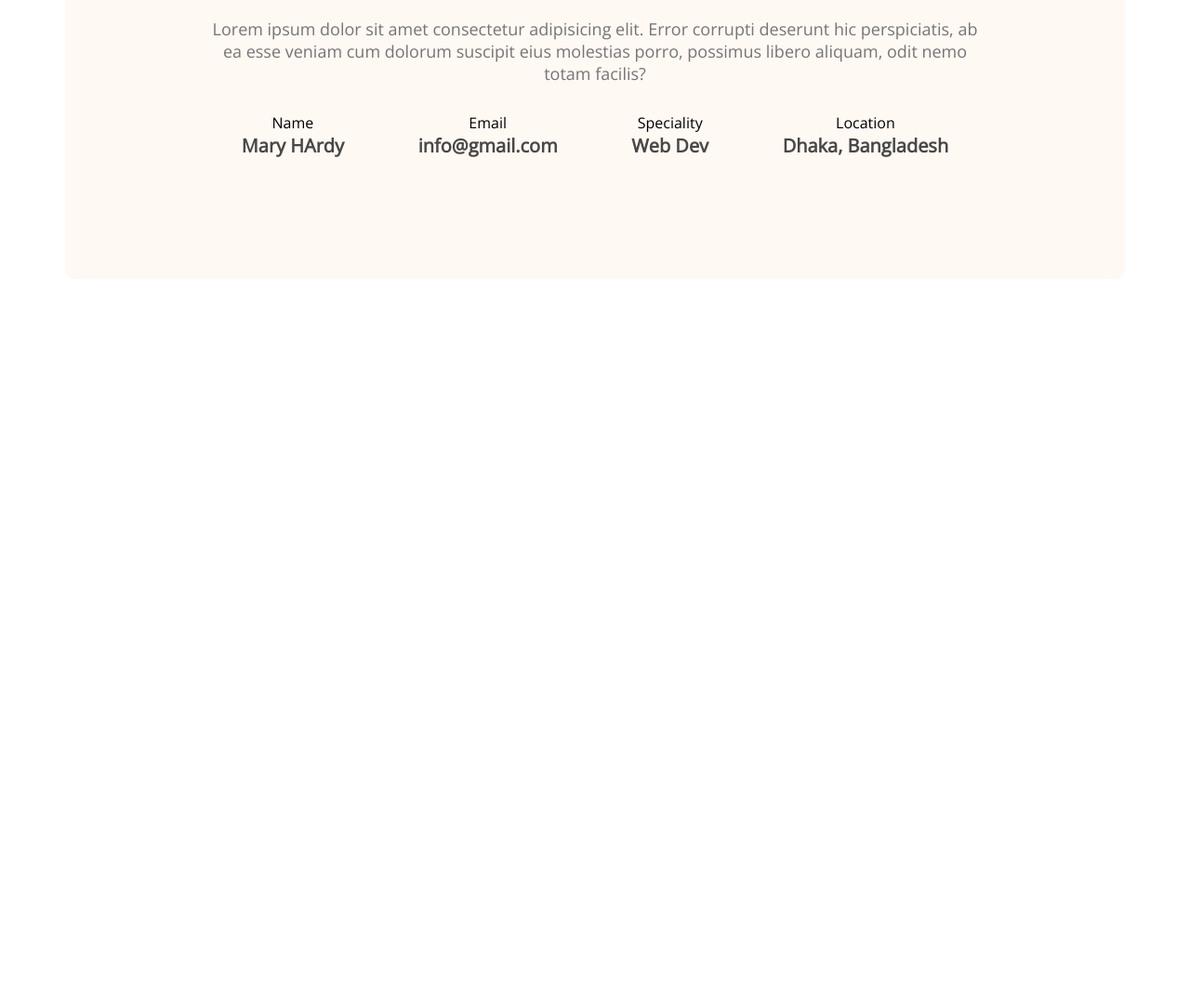
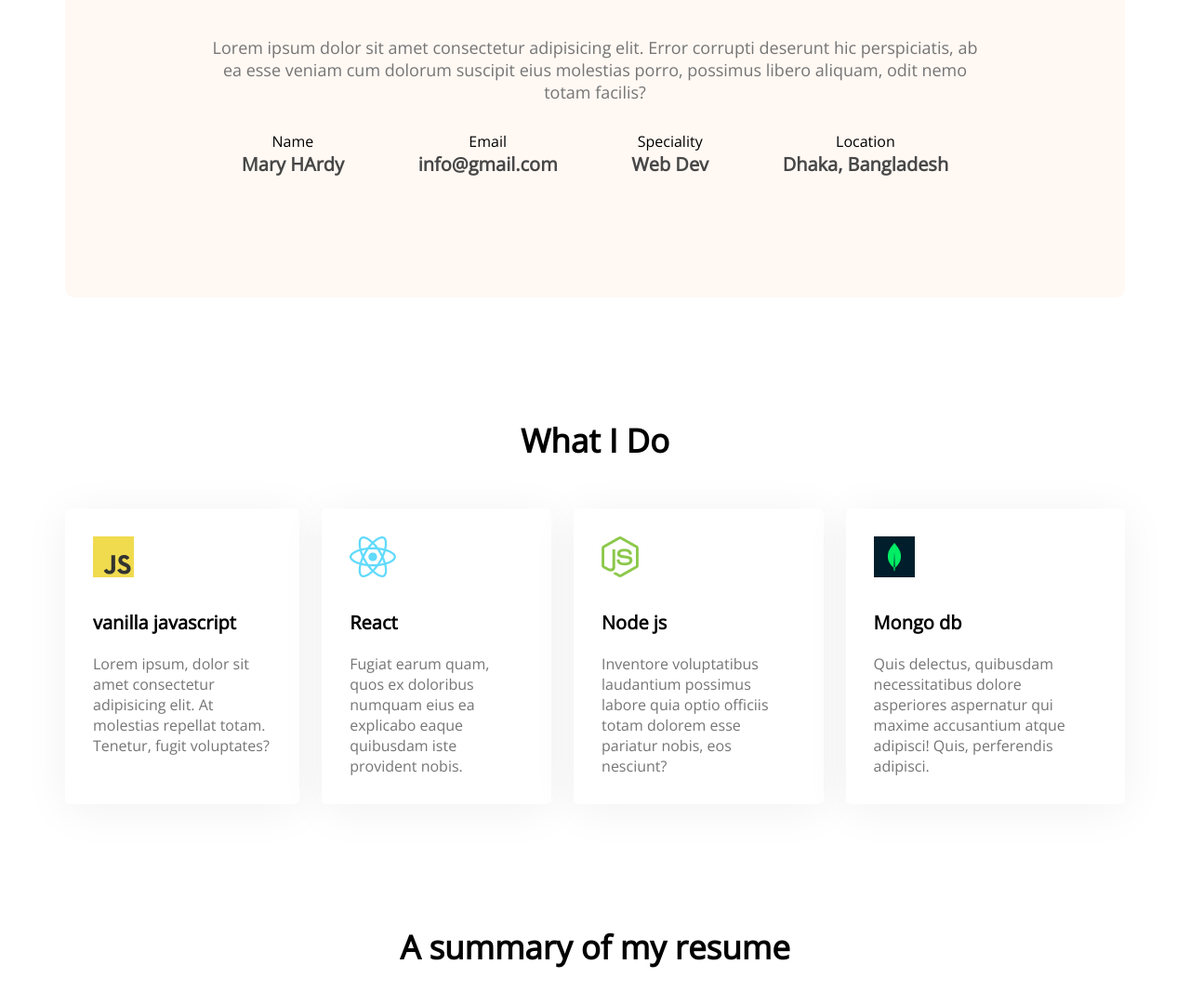
Before and after one commit to Shahriar090/Developer-portfolio, a plain HTML site: page index.html in a window 1280 px wide. Shown: the part 1158-2238 px from the top of the page at 93% size. Before the commit the page ends 1458 px from the top, so only its background shows below. Drawn offline with nearby package versions, Linux system fonts and the light colour scheme.

Commit message:
added skills content

```diff
--- a/index.html
+++ b/index.html
@@ -55,6 +55,47 @@
 
 </div>
 </section>
+<!-- what i do section -->
+<section class="what-i-do">
+    <h3 class="section-title">What I Do</h3>
+    <!-- .skills-container>.skill*4>img+p.skill-title+p.skill-description>lorem15 -->
+    <div class="skills-container">
+        <div class="skill">
+            <img src="images/icons/js.png" alt="">
+            <p class="skill-title">vanilla javascript</p>
+            <p class="skill-description">Lorem ipsum, dolor sit amet consectetur adipisicing elit. At molestias repellat totam. Tenetur, fugit voluptates?</p>
+        </div>
+        <div class="skill">
+            <img src="images/icons/react.png" alt="">
+            <p class="skill-title">React</p>
+            <p class="skill-description">Fugiat earum quam, quos ex doloribus numquam eius ea explicabo eaque quibusdam iste provident nobis.</p>
+        </div>
+        <div class="skill">
+            <img src="images/icons/nodejs.png" alt="">
+            <p class="skill-title">Node js</p>
+            <p class="skill-description">Inventore voluptatibus laudantium possimus labore quia optio officiis totam dolorem esse pariatur nobis, eos nesciunt?</p>
+        </div>
+        <div class="skill">
+            <img src="images/icons/mongo.png" alt="">
+            <p class="skill-title">Mongo db</p>
+            <p class="skill-description">Quis delectus, quibusdam necessitatibus dolore asperiores aspernatur qui maxime accusantium atque adipisci! Quis, perferendis adipisci.</p>
+        </div>
+    </div>
+
+</section>
+<!-- Resume Section -->
+<section calss="resume">
+    <h3 class="section-title">A summary of my resume</h3>
+    <div class="resume-content">
+        <div>
+
+
+        </div>
+
+
+    </div>
+
+</section>
     </main>
     <footer>
 
--- a/styles/portfolio.css
+++ b/styles/portfolio.css
@@ -76,9 +76,10 @@ main{
 }
 .section-title{
 
+   text-align: center;
     font-weight: 700;
     font-size: 35px;
-    margin-bottom: 30px;
+    margin-bottom: 50px;
 
 }
 .section-description{
@@ -101,3 +102,27 @@ main{
     font-size: 20px;
     color: #474747;
 }
+/* what i do styles */
+section{
+    margin-top: 130px;
+}
+.skills-container{
+    display: flex;
+    gap: 24px;
+}
+.skill{
+    background-color: #FFFFFF;
+    box-shadow: 0px 6px 50px rgba(0, 0, 0, 0.06);
+    border-radius: 5px;
+    padding: 30px;
+}
+.skill-title{
+    font-weight: 700;
+    font-size: 20px;
+    margin-top: 30px;
+    margin-bottom: 20px;
+}
+.skill-description{
+    color:#757575;
+}
+/* Resume styles */
```
